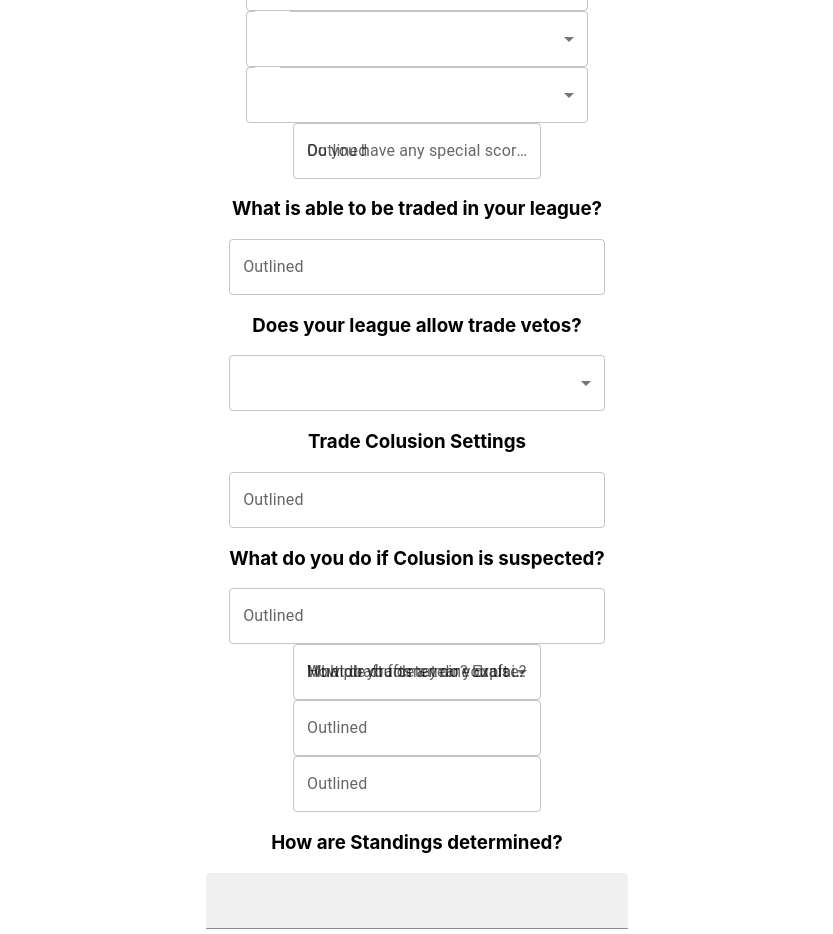
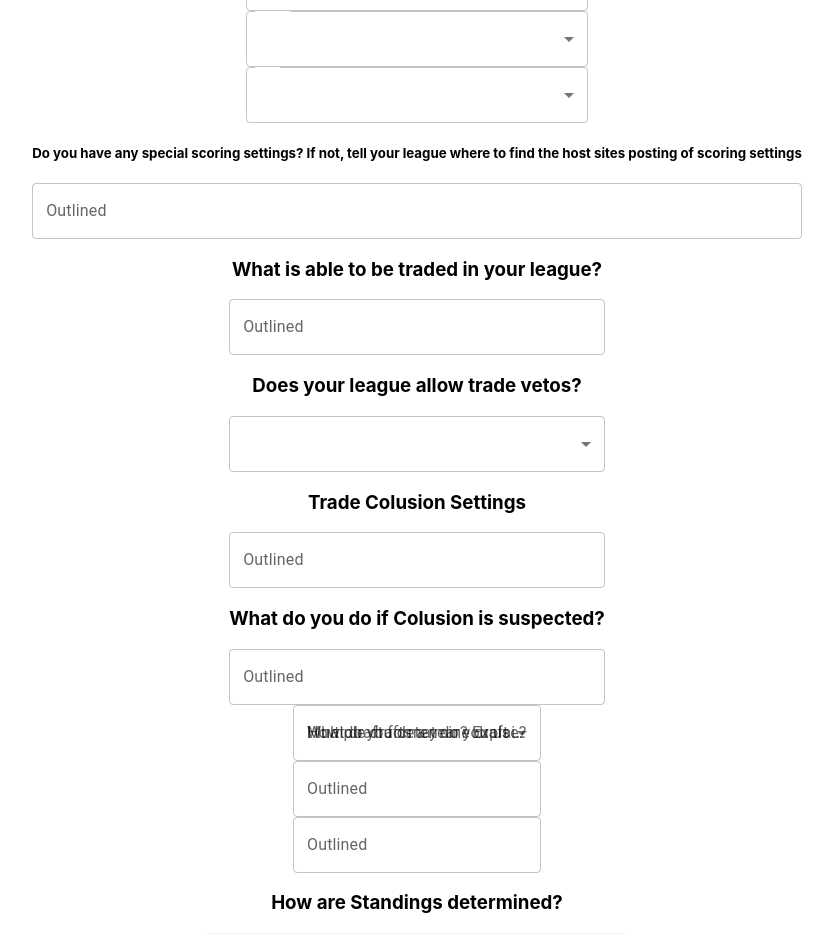
Before and after one commit to AMess33/FantasyBL, a React (Create React App) app: page / in a window 1280 px wide. Shown: the part 4160-5094 px from the top of the page, without its empty margins (223-1056 px from the left). Built offline with nearby package versions, Linux system fonts and the light colour scheme.

Commit message:
update material component in scoring

```diff
--- a/src/components/GeneralSettings/scoring.jsx
+++ b/src/components/GeneralSettings/scoring.jsx
@@ -1,21 +1,14 @@
 import React from "react";
-import {
-  FormControl,
-  Select,
-  Box,
-  InputLabel,
-  MenuItem,
-  TextField,
-} from "@mui/material";
+import { FormControl, Box, InputLabel, TextField } from "@mui/material";
 
 function Scoring(props) {
   return (
     <Box>
       <FormControl>
-        <InputLabel>
+        <h5>
           Do you have any special scoring settings? If not, tell your league
           where to find the host sites posting of scoring settings
-        </InputLabel>
+        </h5>
         <TextField id="outlined-basic" label="Outlined" variant="outlined" />
       </FormControl>
     </Box>
```
Also changed, not shown: src/components/GeneralSettings/trades.jsx (+1 -8 lines).
